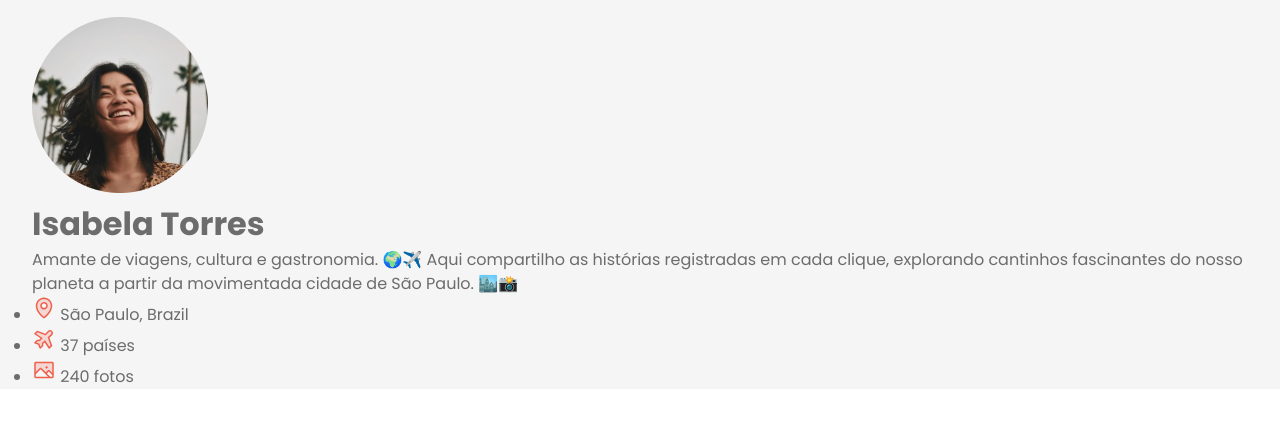
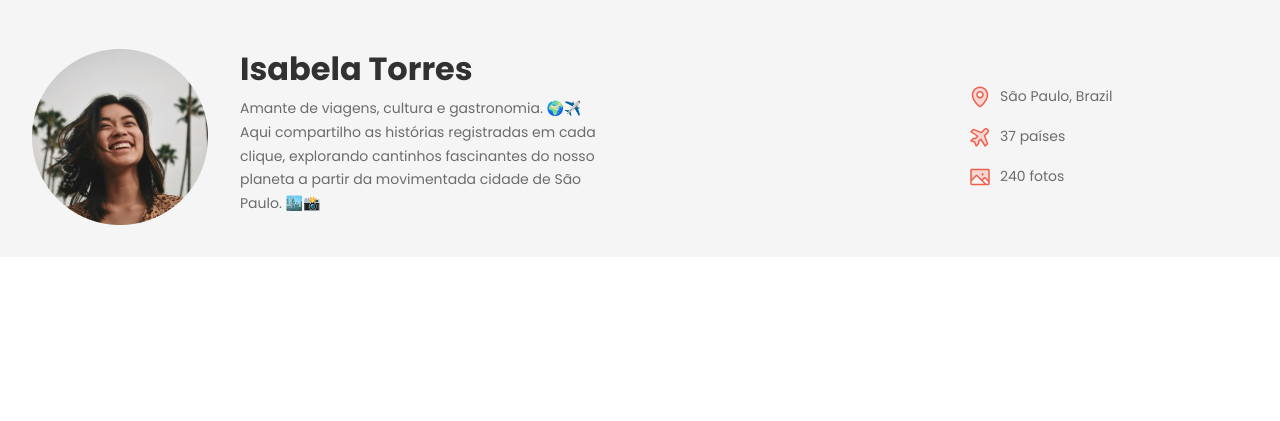
Before and after one commit to AdrianoTobias/travelgram, a plain HTML site: page index.html in a window 1280 px wide. Shown: the part 79-500 px from the top of the page. Drawn offline with Linux system fonts and the light colour scheme.

Commit message:
add header style

```diff
--- a/index.html
+++ b/index.html
@@ -41,10 +41,10 @@
                     <div>
                         <h1>Isabela Torres</h1>
                         <p>
-                            Amante de viagens, cultura e gastronomia. 🌍✈️ Aqui compartilho
-                            as histórias registradas em cada clique, explorando cantinhos
-                            fascinantes do nosso planeta a partir da movimentada cidade de
-                            São Paulo. 🏙️📸
+                            Amante de viagens, cultura e gastronomia. 🌍✈️<br>
+                            Aqui compartilho as histórias registradas em cada clique,
+                            explorando cantinhos fascinantes do nosso planeta a partir da
+                            movimentada cidade de São Paulo. 🏙️📸
                         </p>
                     </div>
                     </div>
--- /dev/null
+++ b/styles/header.css
@@ -0,0 +1,42 @@
+header {
+    padding-block: 32px;
+
+    font: var(--text-md);
+  }
+
+  header .container {
+    display: flex;
+    justify-content: space-between;
+    align-items: center;
+  }
+
+  #profile {
+    display: flex;
+    gap: 32px;
+  }
+
+  #profile > div {
+    max-width: 384px;
+  }
+
+  #profile h1 {
+    font: var(--text-lg);
+    color: var(--text-color-primary);
+    margin-bottom: 8px;
+  }
+
+  #info {
+    list-style: none;
+
+    display: flex;
+    flex-direction: column;
+    gap: 16px;
+
+    width: 280px;
+  }
+
+  #info li {
+    display: flex;
+    align-items: center;
+    gap: 8px;
+  }
--- a/styles/index.css
+++ b/styles/index.css
@@ -1,2 +1,3 @@
 @import url(global.css);
 @import url(nav.css);
+@import url(header.css);
```
